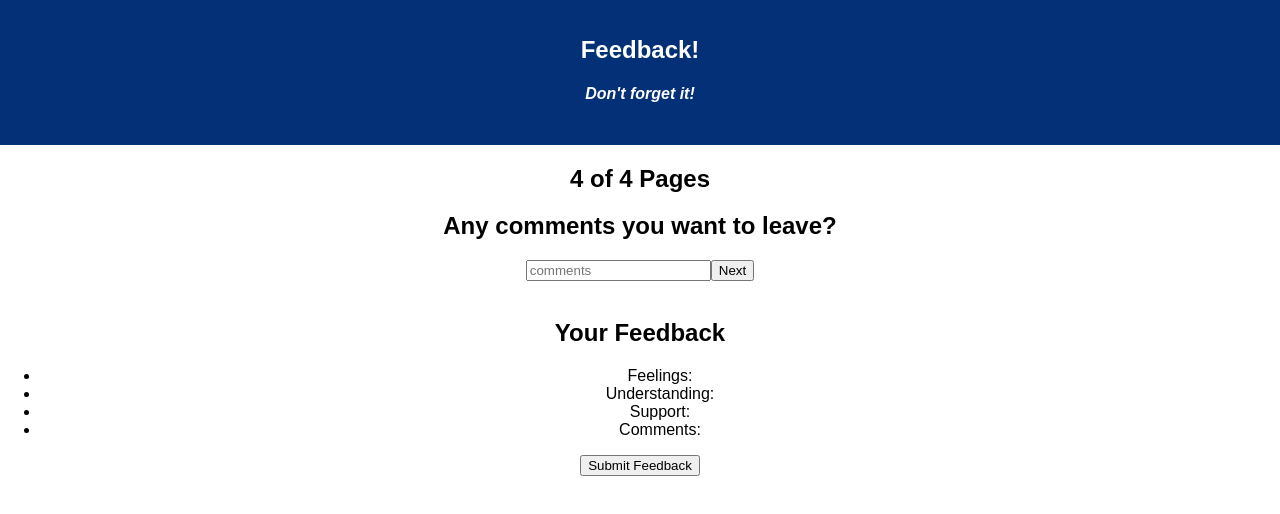
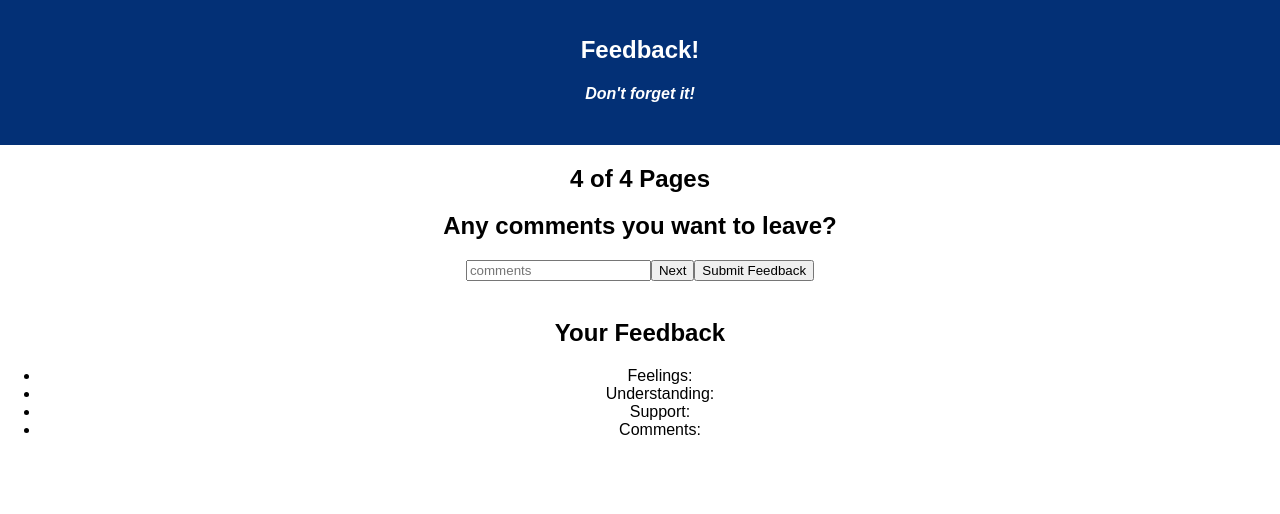
Before and after one commit to ryanmundy/weekend-challenge-5-feedback, a React (Create React App) app: page /#/4 in a window 1280 px wide. Shown: the top 514 px of the page. Built offline with nearby package versions, Linux system fonts and the light colour scheme.

Commit message:
moves submit into step four

```diff
--- a/src/components/Review/Review.js
+++ b/src/components/Review/Review.js
@@ -4,56 +4,7 @@ import { connect } from 'react-redux';
 
 class Review extends Component {
 
-
-    handleClick = () => {
-        console.log('in handleClick');
-
-    }
-
-    submitFeedback = () => {
-        const feeling = this.props.reduxStore.stepOneReducer.feeling;
-        const understanding = this.props.reduxStore.stepTwoReducer.understanding;
-        const support = this.props.reduxStore.stepThreeReducer.support;
-        const comments = this.props.reduxStore.stepFourReducer.comments;
-        let objectToSend = {
-            feeling: feeling,
-            understanding: understanding,
-            support: support,
-            comments: comments
-        }
-        console.log(objectToSend);
-
-
-        axios.post('/feedback', objectToSend)
-            .then(res => {
-                console.log('back from server with', res.data);
-
-            }).catch(err => {
-                console.log('error in post:', err);
-            })
-    }
-
-
     render() {
-
-        // let completed;
-        // if (
-        //     this.props.reduxStore.stepOneReducer.feeling === '' ||
-        //     this.props.reduxStore.stepTwoReducer.understanding === '' ||
-        //     this.props.reduxStore.stepThreeReducer.support === '' ||
-        //     this.props.reduxStore.stepFourReducer.comments === '') {
-        //     completed = false
-        // } else {
-        //     completed = true
-        // }
-
-        // let displayButton;
-        // if (completed) {
-        //     displayButton = <button onClick={this.submitFeedback}>Submit Feedback</button>
-
-        // } else {
-        //     displayButton = <p>Please completed all fields</p>
-        // }
 
         return (
             <div>
@@ -65,7 +16,7 @@ class Review extends Component {
                     <li>Comments: {this.props.reduxStore.stepFourReducer.comments}</li>
                 </ul>
                 {/* {displayButton} */}
-                <button onClick={this.submitFeedback}>Submit Feedback</button>
+                {/* <button onClick={this.submitFeedback}>Submit Feedback</button> */}
             </div>
 
         );
--- a/src/components/StepFour/StepFour.js
+++ b/src/components/StepFour/StepFour.js
@@ -16,7 +16,30 @@ class StepFour extends Component {
 
     handleClick = () => {
         this.props.dispatch({ type: "ADD_COMMENTS", payload: this.state })
-        this.props.history.push('/');
+        // this.props.history.push('/');
+    }
+
+    submitFeedback = () => {
+        const feeling = this.props.reduxStore.stepOneReducer.feeling;
+        const understanding = this.props.reduxStore.stepTwoReducer.understanding;
+        const support = this.props.reduxStore.stepThreeReducer.support;
+        const comments = this.props.reduxStore.stepFourReducer.comments;
+        let objectToSend = {
+            feeling: feeling,
+            understanding: understanding,
+            support: support,
+            comments: comments
+        }
+        console.log(objectToSend);
+
+
+        axios.post('/feedback', objectToSend)
+            .then(res => {
+                console.log('back from server with', res.data);
+
+            }).catch(err => {
+                console.log('error in post:', err);
+            })
     }
 
     render() {
@@ -26,10 +49,17 @@ class StepFour extends Component {
                 <h2>Any comments you want to leave?</h2>
                 <input type="text" placeholder="comments" onChange={this.handleCommentsChange}></input>
                 <button onClick={this.handleClick}>Next</button>
+                <button onClick={this.submitFeedback}>Submit Feedback</button>
             </div>
 
         );
     }
 }
 
-export default connect()(StepFour);
+const mapStateToProps = (reduxStore) => {
+    return ({
+        reduxStore
+    })
+}
+
+export default connect(mapStateToProps)(StepFour);
```
